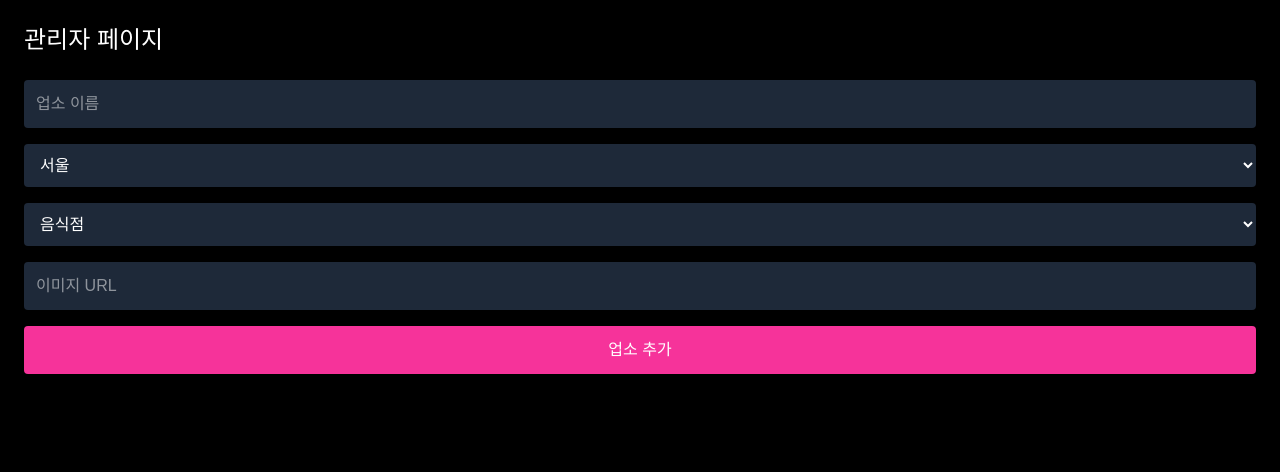
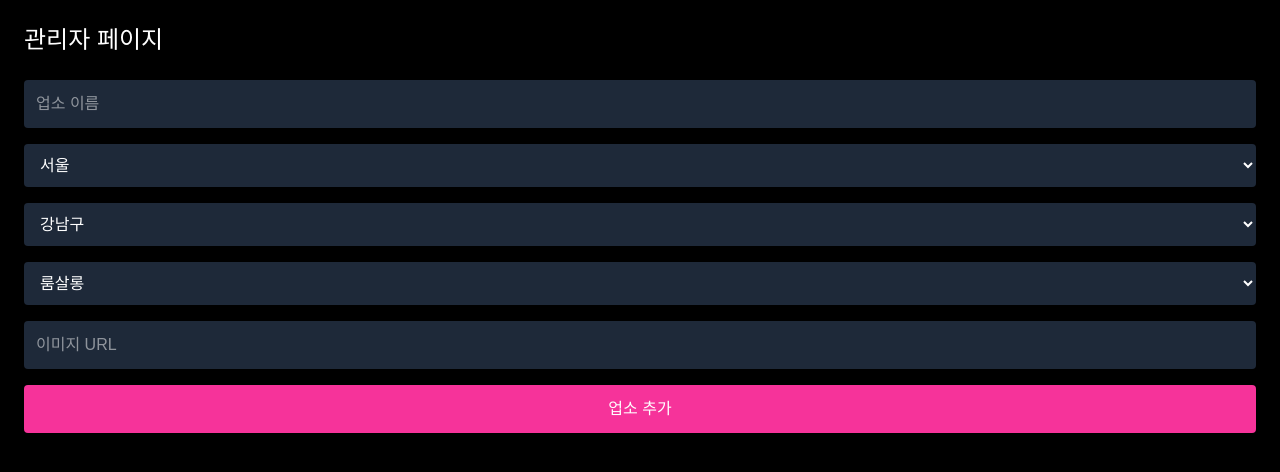
Before and after one commit to myhys1010-lgtm/prettyalba, a Next.js app: page /admin in a window 1280 px wide. Shown: the top 472 px of the page. Built offline with nearby package versions, Linux system fonts and the light colour scheme.

Commit message:
관리자 city district 추가

```diff
--- /dev/null
+++ b/app/[city]/[district]/page.tsx
@@ -0,0 +1,96 @@
+"use client";
+
+import { useParams, useRouter } from "next/navigation";
+import { useEffect, useState } from "react";
+import { supabase } from "@/lib/supabase";
+
+export default function DistrictPage() {
+  const params = useParams();
+  const router = useRouter();
+
+  const city = decodeURIComponent(String(params.city));
+  const district = decodeURIComponent(String(params.district));
+
+  const [shops, setShops] = useState<any[]>([]);
+  const [category, setCategory] = useState("all");
+
+  useEffect(() => {
+    const fetchShops = async () => {
+      let query = supabase
+        .from("shops")
+        .select("*")
+        .eq("city", city)
+        .eq("district", district);
+
+      if (category !== "all") {
+        query = query.eq("category", category);
+      }
+
+      const { data } = await query;
+      setShops(data || []);
+    };
+
+    fetchShops();
+  }, [city, district, category]);
+
+  return (
+    <main className="bg-black min-h-screen text-white p-6">
+
+      <h1 className="text-2xl mb-2">
+        {city} {district}
+      </h1>
+
+      {/* 카테고리 */}
+      <div className="flex gap-2 mb-6 flex-wrap">
+        {[
+          { key: "all", label: "전체" },
+          { key: "room", label: "룸살롱" },
+          { key: "karaoke", label: "노래방" },
+          { key: "bar", label: "유흥주점" },
+          { key: "club", label: "클럽" },
+          { key: "massage", label: "마사지" },
+        ].map((cat) => (
+          <button
+            key={cat.key}
+            onClick={() => setCategory(cat.key)}
+            className={`px-4 py-2 rounded ${
+              category === cat.key ? "bg-pink-500" : "bg-gray-700"
+            }`}
+          >
+            {cat.label}
+          </button>
+        ))}
+      </div>
+
+      {/* 리스트 */}
+      <div className="grid grid-cols-2 gap-4">
+        {shops.map((shop) => (
+          <div
+            key={shop.id}
+            onClick={() => router.push(`/shop/${shop.id}`)}
+            className="bg-gray-800 rounded-xl overflow-hidden cursor-pointer"
+          >
+            <img
+              src={shop.image_url || "https://via.placeholder.com/300"}
+              className="w-full h-40 object-cover"
+            />
+
+            <div className="p-3">
+              <div className="font-bold">{shop.name}</div>
+              <div className="text-sm text-gray-400">
+                {shop.category}
+              </div>
+            </div>
+          </div>
+        ))}
+
+        {shops.length === 0 && (
+          <div className="text-gray-400">
+            업소 없음
+          </div>
+        )}
+      </div>
+
+    </main>
+  );
+}
--- a/app/admin/page.tsx
+++ b/app/admin/page.tsx
@@ -3,10 +3,21 @@
 import { useState } from "react";
 import { supabase } from "@/lib/supabase";
 
+const regions: any = {
+  서울: [
+    "강남구","서초구","송파구","강동구",
+    "마포구","용산구","중구","종로구"
+  ],
+  부산: [
+    "해운대구","수영구","부산진구","동래구"
+  ]
+};
+
 export default function AdminPage() {
   const [name, setName] = useState("");
-  const [region, setRegion] = useState("seoul");
-  const [category, setCategory] = useState("food");
+  const [city, setCity] = useState("서울");
+  const [district, setDistrict] = useState("강남구");
+  const [category, setCategory] = useState("room");
   const [imageUrl, setImageUrl] = useState("");
 
   const handleAdd = async () => {
@@ -18,7 +29,8 @@ export default function AdminPage() {
     const { error } = await supabase.from("shops").insert([
       {
         name,
-        region,
+        city,
+        district,
         category,
         image_url: imageUrl,
       },
@@ -47,14 +59,29 @@ export default function AdminPage() {
           className="w-full p-3 bg-gray-800 rounded"
         />
 
+        {/* 🔥 city 선택 */}
         <select
-          value={region}
-          onChange={(e) => setRegion(e.target.value)}
+          value={city}
+          onChange={(e) => {
+            setCity(e.target.value);
+            setDistrict(regions[e.target.value][0]);
+          }}
           className="w-full p-3 bg-gray-800 rounded"
         >
-          <option value="seoul">서울</option>
-          <option value="busan">부산</option>
-          <option value="daegu">대구</option>
+          {Object.keys(regions).map((c) => (
+            <option key={c}>{c}</option>
+          ))}
+        </select>
+
+        {/* 🔥 district 선택 */}
+        <select
+          value={district}
+          onChange={(e) => setDistrict(e.target.value)}
+          className="w-full p-3 bg-gray-800 rounded"
+        >
+          {regions[city].map((d: string) => (
+            <option key={d}>{d}</option>
+          ))}
         </select>
 
         <select
@@ -62,12 +89,13 @@ export default function AdminPage() {
           onChange={(e) => setCategory(e.target.value)}
           className="w-full p-3 bg-gray-800 rounded"
         >
-          <option value="food">음식점</option>
-          <option value="cafe">카페</option>
-          <option value="bar">술집</option>
+          <option value="room">룸살롱</option>
+          <option value="karaoke">노래방</option>
+          <option value="bar">유흥주점</option>
+          <option value="club">클럽</option>
+          <option value="massage">마사지</option>
         </select>
 
-        {/* 🔥 이미지 URL 입력 */}
         <input
           value={imageUrl}
           onChange={(e) => setImageUrl(e.target.value)}
```
